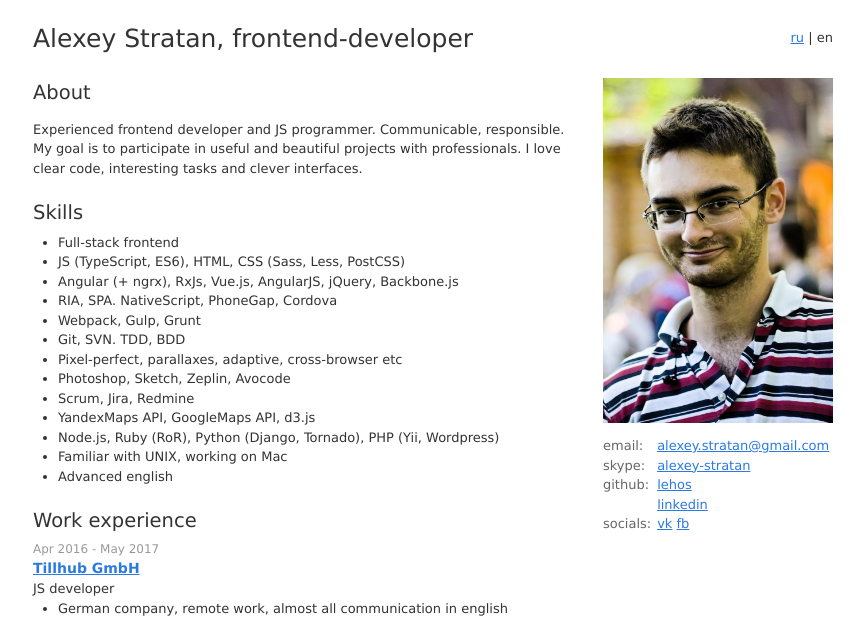
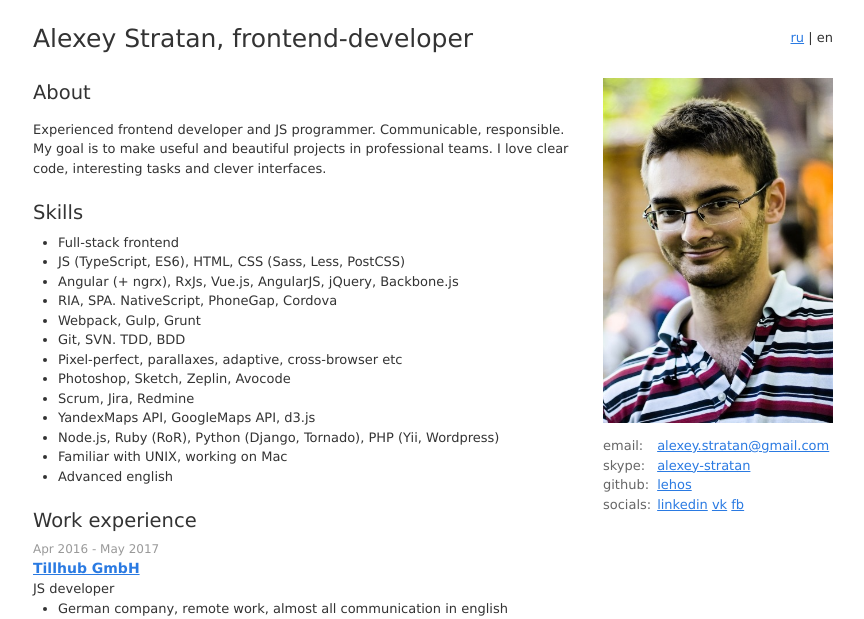
Before and after one commit to lehos/cv, a Jekyll site: the page built from en/index.html, in a window 1280 px wide. Shown: the top 619 px of the page, without its empty margins (207-1071 px from the left). Built offline with Jekyll 4.4.1, drawn with Linux system fonts in a browser that asks for light colours.

Commit message:
some optimizations

```diff
--- /dev/null
+++ b/_includes/contacts.html
@@ -0,0 +1,28 @@
+<aside class="cv-aside">
+    <div class="cv-face">
+        <img src="{{ '/assets/face.jpg' | relative_url }}" alt="" width="230"/>
+    </div>
+
+    <ul class="cv-contacts">
+        <li>
+            <span class="cv-contacts__label">email:</span>
+            <a href="mailto:alexey.stratan@gmail.com">alexey.stratan@gmail.com</a>
+        </li>
+
+        <li>
+            <span class="cv-contacts__label">skype:</span>
+            <a href="skype:alexey-stratan?chat">alexey-stratan</a>
+        </li>
+
+        <li>
+            <span class="cv-contacts__label">github:</span>
+            <a href="http://github.com/lehos">lehos</a>
+        </li>
+        <li>
+            <span class="cv-contacts__label">socials:</span>
+            <a href="https://www.linkedin.com/in/aleksei-stratan-46190674/">linkedin</a>
+            <a href="http://vk.com/fake_lehos">vk</a>
+            <a href="https://www.facebook.com/true.lehos">fb</a>
+        </li>
+    </ul>
+</aside>
--- /dev/null
+++ b/_includes/jobs.html
@@ -0,0 +1,15 @@
+<div class="cv-item">
+    <div class="cv-item__date">{{ job.date }}</div>
+    <div class="cv-item__company">{{ job.name }}</div>
+    <div class="cv-item__post">{{ job.post }}</div>
+    <div class="cv-item__desc">
+        <ul>
+            {% for desc in job.desc %}
+            <li>{{ desc }}</li>
+            {% endfor %}
+        </ul>
+    </div>
+    {% if job.tech %}
+    <div class="cv-item__tech">{{ job.tech }}</div>
+    {% endif %}
+</div>
--- a/en/index.html
+++ b/en/index.html
@@ -13,44 +13,14 @@
         </div>
     </header>
 
-    <aside class="cv-aside">
-        <div class="cv-face">
-            <img src="../assets/face.jpg" alt="" width="230"/>
-        </div>
-
-        <ul class="cv-contacts">
-            <li>
-                <span class="cv-contacts__label">email:</span>
-                <a href="mailto:alexey.stratan@gmail.com">alexey.stratan@gmail.com</a>
-            </li>
-
-            <li>
-                <span class="cv-contacts__label">skype:</span>
-                <a href="skype:alexey-stratan?chat">alexey-stratan</a>
-            </li>
-
-            <li>
-                <span class="cv-contacts__label">github:</span>
-                <a href="http://github.com/lehos">lehos</a>
-            </li>
-            <li>
-                <span class="cv-contacts__label">&nbsp;</span>
-                <a href="https://www.linkedin.com/in/aleksei-stratan-46190674/">linkedin</a>
-            </li>
-            <li>
-                <span class="cv-contacts__label">socials:</span>
-                <a href="http://vk.com/fake_lehos">vk</a>
-                <a href="https://www.facebook.com/true.lehos">fb</a>
-            </li>
-        </ul>
-    </aside>
+    {% include contacts.html %}
 
     <section class="cv-main">
         <h2>About</h2>
         <p>
             Experienced frontend developer and JS programmer.
             Communicable, responsible.
-            My goal is to participate in useful and beautiful projects with professionals.
+            My goal is to make useful and beautiful projects in professional teams.
             I love clear code, interesting tasks and clever interfaces.
         </p>
 
@@ -77,21 +47,7 @@
         <h2>Work experience</h2>
 
         {% for job in site.data.jobs_en %}
-        <div class="cv-item">
-            <div class="cv-item__date">{{ job.date }}</div>
-            <div class="cv-item__company">{{ job.name }}</div>
-            <div class="cv-item__post">{{ job.post }}</div>
-            <div class="cv-item__desc">
-                <ul>
-                    {% for desc in job.desc %}
-                    <li>{{ desc }}</li>
-                    {% endfor %}
-                </ul>
-            </div>
-            {% if job.tech %}
-            <div class="cv-item__tech">{{ job.tech }}</div>
-            {% endif %}
-        </div>
+            {% include jobs.html %}
         {% endfor %}
     </section>
 </div>
```
Also changed, not shown: _layouts/home.html (+1 -31 lines).
